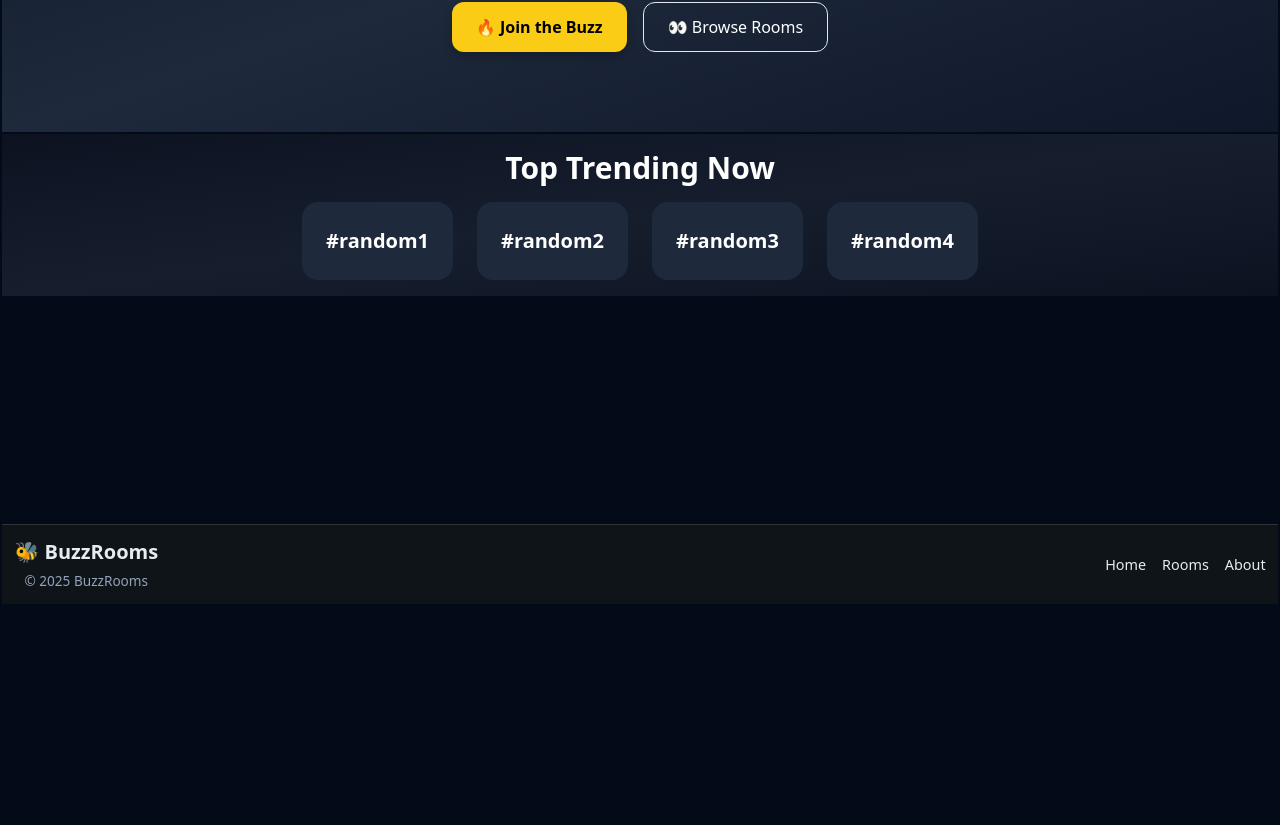
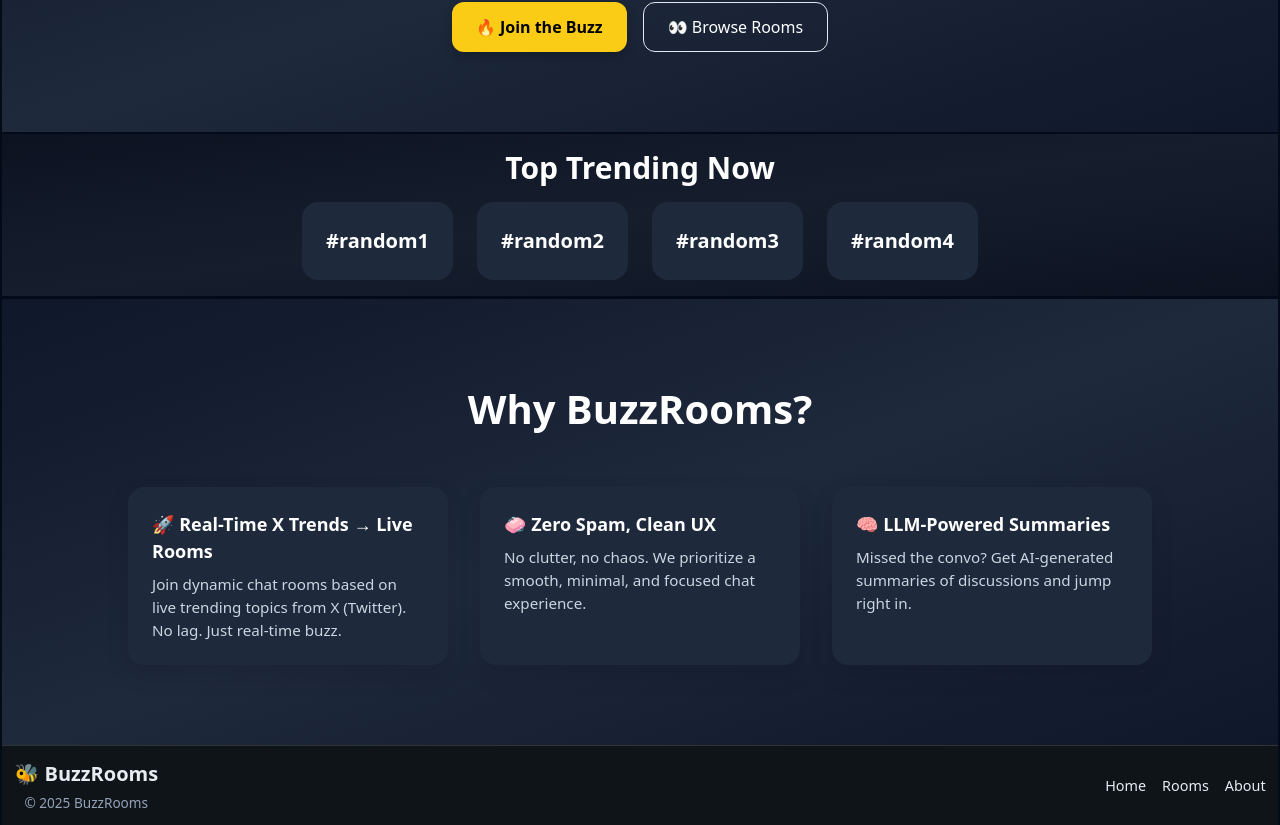
Before and after one commit to TusharThakur04/BuzzRooms, a Next.js app in the folder frontend/: page / in a window 1280 px wide. Shown: the part 376-1201 px from the top of the page. Before the commit the page ends 980 px from the top, so only its background shows below. Built offline with nearby package versions, Linux system fonts and the light colour scheme; no server answers; a web font is replaced by a local one.

Commit message:
feat:add Features component

```diff
--- a/frontend/src/app/layout.js
+++ b/frontend/src/app/layout.js
@@ -16,9 +16,9 @@ export default function RootLayout({ children }) {
         <body>
           <Header />
           <main
-            style={{
-              minHeight: "100vh",
-            }}
+          // style={{
+          //   minHeight: "100vh",
+          // }}
           >
             {children}
           </main>
--- a/frontend/src/app/page.js
+++ b/frontend/src/app/page.js
@@ -4,6 +4,7 @@ import { useEffect } from "react";
 import axios from "axios";
 import Welcome from "@/components/welcome/Welcome";
 import TopTrends from "@/components/topTrends/TopTrends";
+import Features from "@/components/features/Features";
 
 const page = () => {
   const { isSignedIn, user, isLoaded } = useUser();
@@ -46,6 +47,7 @@ const page = () => {
     <div>
       <Welcome />
       <TopTrends />
+      <Features />
     </div>
   );
 };
--- /dev/null
+++ b/frontend/src/components/features/Features.jsx
@@ -0,0 +1,43 @@
+import { Container } from "../common/container/Container";
+import styles from "./Features.module.scss";
+
+export default function Features() {
+  const features = [
+    {
+      title: "🚀 Real-Time X Trends → Live Rooms",
+      description:
+        "Join dynamic chat rooms based on live trending topics from X (Twitter). No lag. Just real-time buzz.",
+    },
+    {
+      title: "🧼 Zero Spam, Clean UX",
+      description:
+        "No clutter, no chaos. We prioritize a smooth, minimal, and focused chat experience.",
+    },
+    {
+      title: "🧠 LLM-Powered Summaries",
+      description:
+        "Missed the convo? Get AI-generated summaries of discussions and jump right in.",
+    },
+  ];
+
+  return (
+    <section className={styles.section}>
+      <Container>
+        <div
+          className={`${styles.sectionContent} flex justify-center items-center flex-col`}
+        >
+          <h2 className={styles.heading}>Why BuzzRooms?</h2>
+
+          <div className="grid grid-cols-1 md:grid-cols-3 gap-8 max-w-5xl mx-auto">
+            {features.map((feature, index) => (
+              <div key={index} className={styles.card}>
+                <h3 className={styles.title}>{feature.title}</h3>
+                <p className={styles.description}>{feature.description}</p>
+              </div>
+            ))}
+          </div>
+        </div>
+      </Container>
+    </section>
+  );
+}
--- /dev/null
+++ b/frontend/src/components/features/Features.module.scss
@@ -0,0 +1,48 @@
+.section {
+  margin-top: 3px;
+}
+
+.sectionContent {
+  background: linear-gradient(to bottom right, #0f172a, #1e293b, #0f172a);
+  color: white;
+  padding: 5rem 1.5rem;
+  text-align: center;
+}
+
+.heading {
+  font-size: 2rem;
+  font-weight: 700;
+  margin-bottom: 3rem;
+
+  @media (min-width: 768px) {
+    font-size: 2.5rem;
+  }
+}
+
+.card {
+  background-color: #1e293b;
+  border-radius: 1rem;
+  padding: 1.5rem;
+  text-align: left;
+  color: white;
+  box-shadow: 0 10px 25px rgba(0, 0, 0, 0.1);
+  transition:
+    transform 0.3s ease,
+    box-shadow 0.3s ease;
+
+  &:hover {
+    transform: translateY(-4px);
+    box-shadow: 0 14px 28px rgba(0, 0, 0, 0.2);
+  }
+
+  .title {
+    font-size: 1.125rem;
+    font-weight: 600;
+    margin-bottom: 0.5rem;
+  }
+
+  .description {
+    font-size: 0.95rem;
+    color: #cbd5e1;
+  }
+}
```
